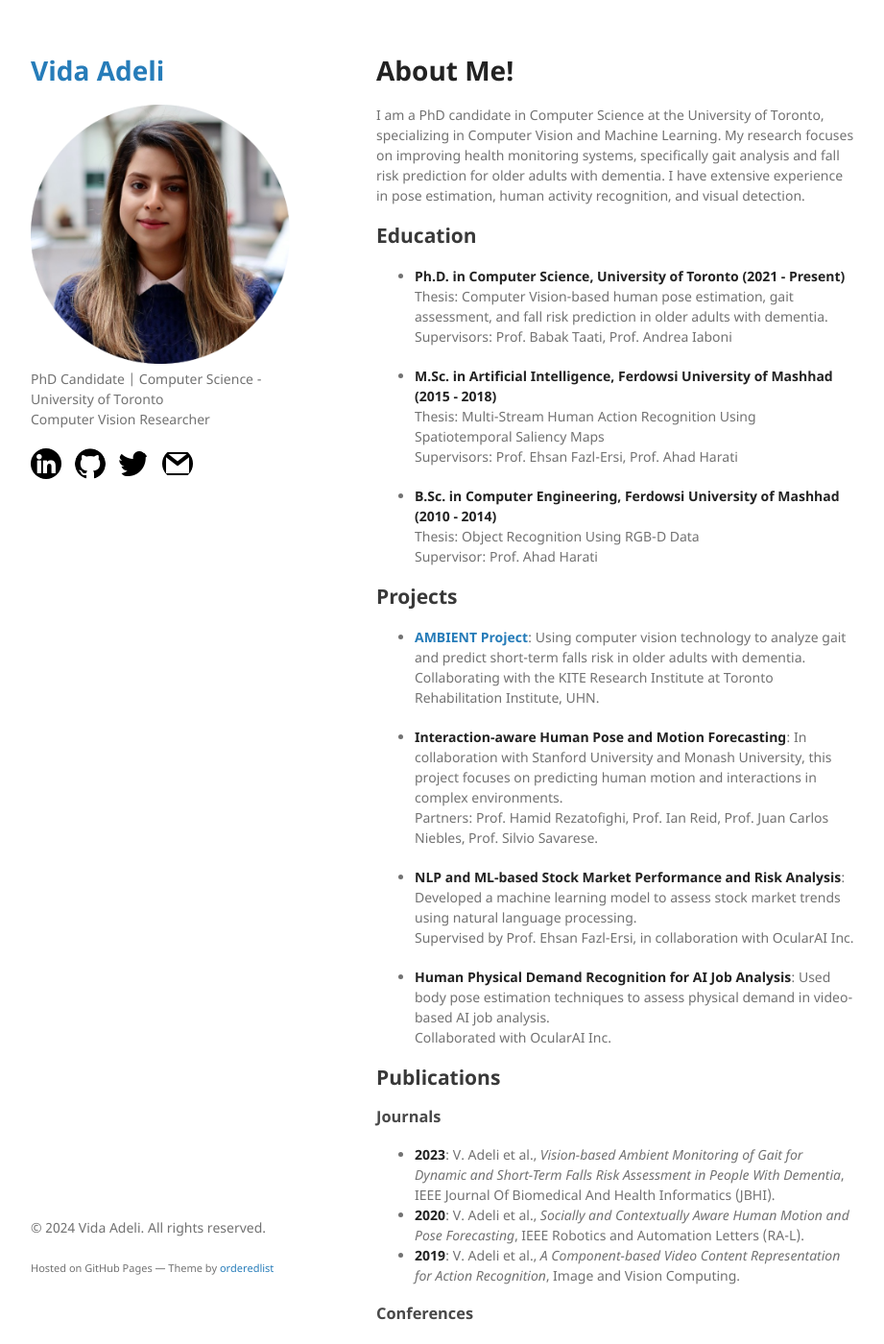
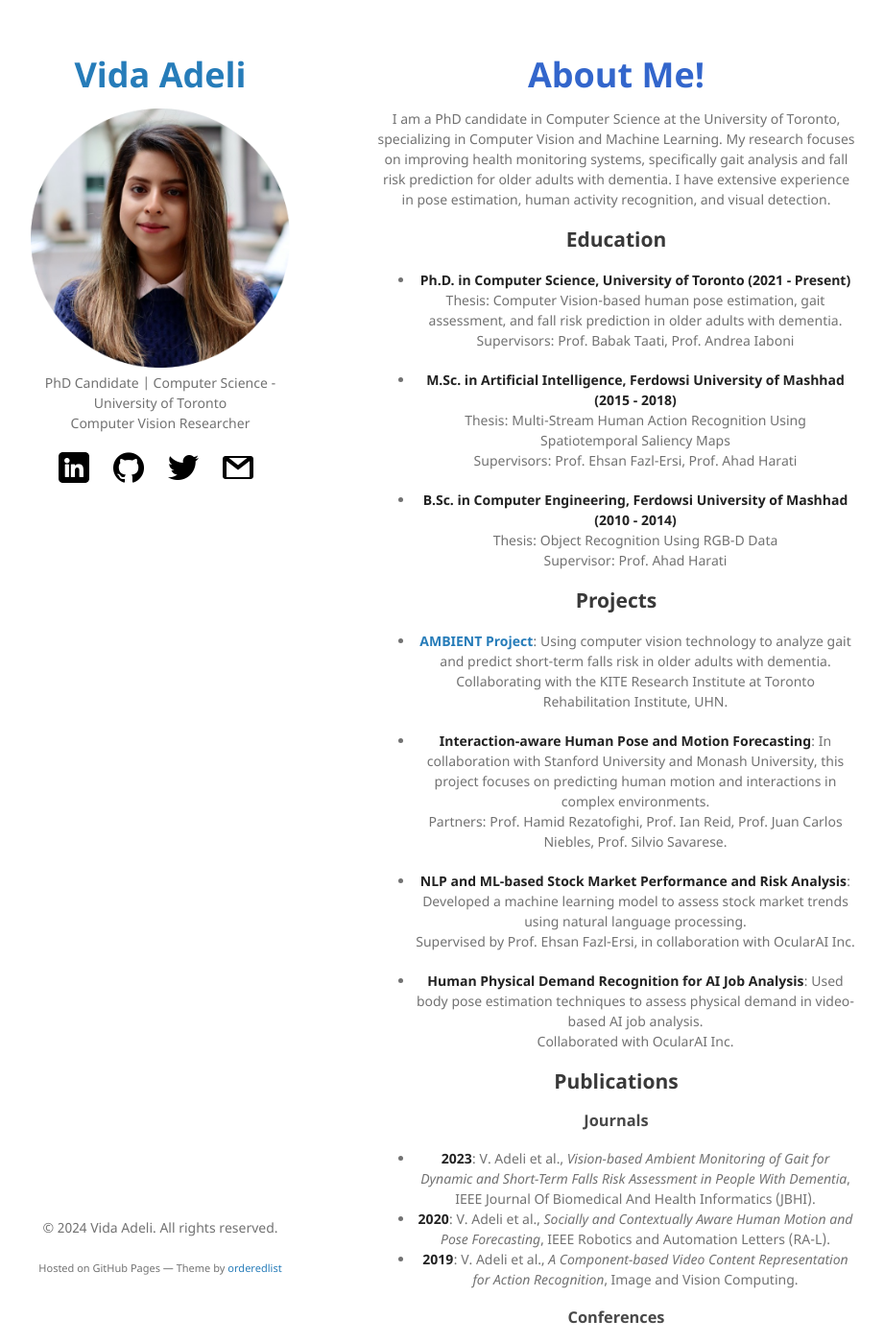
Before and after one commit to vadeli/vadeli.github.io, a Jekyll site: the page built from index.md, in a window 1280 px wide and 1400 px high. Shown: the whole window at 96% size, without its empty margins (178-1099 px from the left). Built offline with Jekyll 4.4.1, drawn with Linux system fonts in a browser that asks for light colours; our own code applies the rules of GitHub Pages for plain Markdown files.

Commit message:
Update style.scss

```diff
--- a/assets/css/style.scss
+++ b/assets/css/style.scss
@@ -3,9 +3,43 @@
 
 @import "jekyll-theme-minimal";
 
+/* General body and alignment */
+body {
+    text-align: center; /* Center all content */
+}
+
+/* Profile Image */
+img.profile-pic {
+    width: 200px;  /* Adjust size as needed */
+    height: 200px; /* Maintain the aspect ratio */
+    border-radius: 10%;  /* Subtle rounding (you can reduce to 5% if preferred) */
+    object-fit: cover;  /* Ensures the image scales properly */
+    margin-bottom: 20px;  /* Spacing between the image and text */
+}
+
+/* Title (Name) */
+h1 {
+    font-size: 36px;
+    color: #3366cc;
+    margin-bottom: 15px;
+    text-align: center; /* Ensures title is centered */
+}
+
+/* Description */
+.description {
+    font-size: 18px;
+    color: #666666;
+    margin-bottom: 30px;
+    line-height: 1.6; /* Improves readability of multi-line description */
+    text-align: center; /* Center the description */
+}
+
 /* Social icons styling */
 .social-links {
     margin-top: 20px;
+    display: flex;
+    justify-content: center;  /* Center the social icons */
+    gap: 15px; /* Space between icons */
 }
 
 .social-links a {
@@ -16,5 +50,10 @@
 .social-icon {
     width: 32px;
     height: 32px;
-    border-radius: 50%;
+    border-radius: 10%;  /* Minimal border rounding */
+    transition: transform 0.2s ease;  /* Smooth animation on hover */
 }
+
+.social-icon:hover {
+    transform: scale(1.1);  /* Slight zoom effect on hover */
+}
```
